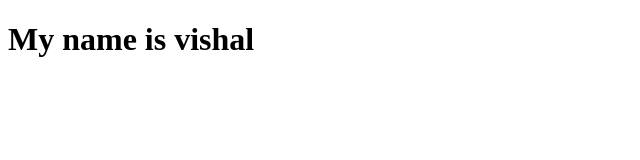
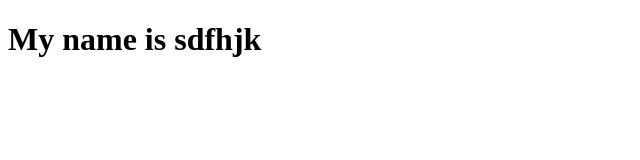
Before and after one commit to 1visha1/web-test, a plain HTML site: page site/index.html in a window 1280 px wide. Shown: the full height of the page, 0-640 px from the left. Drawn offline with Linux system fonts and the light colour scheme.

Commit message:
small change

```diff
--- a/site/index.html
+++ b/site/index.html
@@ -6,6 +6,6 @@
 	<title>my name</title>
 </head>
 <body>
-<h1>My name is vishal</h1>
+<h1>My name is sdfhjk</h1>
 </body>
 </html>
```
